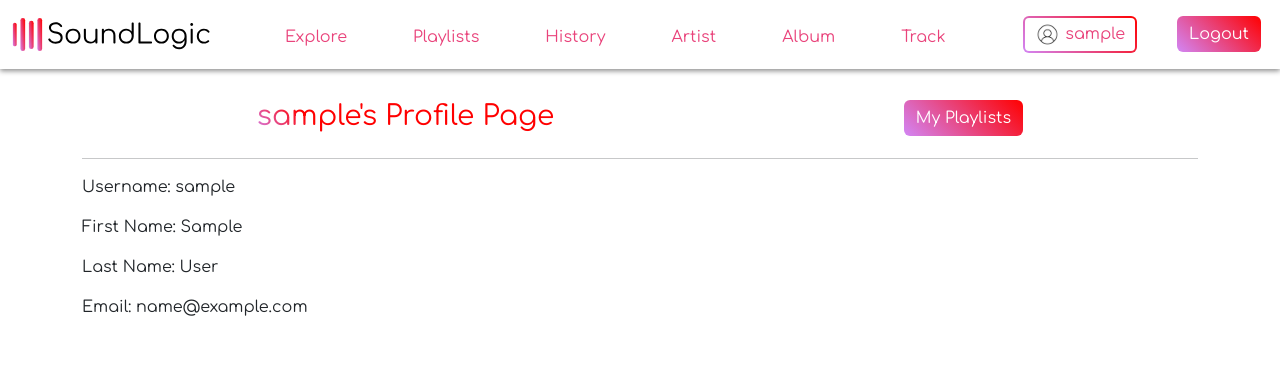
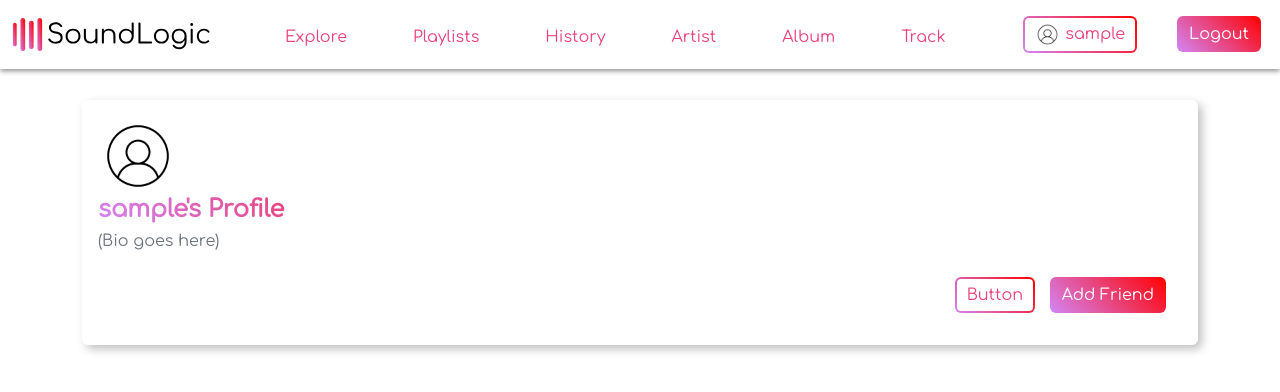
Before and after one commit to EvanPeacock/Senior-Project-MW-11, a Django app: a page that uses recommender/templates/base.html in a window 1280 px wide. Shown: the top 392 px of the page. Run offline with Django 3.2, Linux system fonts and the light colour scheme; the visitor is signed in with stand-in values (Sample User, id 1); data that the repository does not hold is empty; some libraries are stand-ins or nearby versions.

Commit message:
Bootstrap & Profile stuff
did some cool bootstrap stuff on profile editing page, started separating profile and myprofile

```diff
--- a/recommender/templates/base.html
+++ b/recommender/templates/base.html
@@ -13,8 +13,9 @@
     <!-- Bootstrap -->
     <link rel="stylesheet" href="{% static 'css/bootstrap.min.css' %}">
     <link href='https://fonts.googleapis.com/css?family=Comfortaa' rel='stylesheet' type='text/css'>
-    <script src="https://cdn.jsdelivr.net/npm/jquery@3.5.1/dist/jquery.slim.min.js" integrity="sha384-DfXdz2htPH0lsSSs5nCTpuj/zy4C+OGpamoFVy38MVBnE+IbbVYUew+OrCXaRkfj" crossorigin="anonymous"></script>
-    <script src="https://cdn.jsdelivr.net/npm/bootstrap@4.6.2/dist/js/bootstrap.bundle.min.js" integrity="sha384-Fy6S3B9q64WdZWQUiU+q4/2Lc9npb8tCaSX9FK7E8HnRr0Jz8D6OP9dO5Vg3Q9ct" crossorigin="anonymous"></script>
+    <script src="https://cdn.jsdelivr.net/npm/@popperjs/core@2.9.2/dist/umd/popper.min.js" integrity="sha384-IQsoLXl5PILFhosVNubq5LC7Qb9DXgDA9i+tQ8Zj3iwWAwPtgFTxbJ8NT4GN1R8p" crossorigin="anonymous"></script>
+    <script src="https://cdn.jsdelivr.net/npm/bootstrap@5.0.2/dist/js/bootstrap.min.js" integrity="sha384-cVKIPhGWiC2Al4u+LWgxfKTRIcfu0JTxR+EQDz/bgldoEyl4H0zUF0QKbrJ0EcQF" crossorigin="anonymous"></script>
+
 
     <!-- HTMX -->
     <script src="https://unpkg.com/htmx.org@1.8.0"></script>
--- a/recommender/templates/recommender/profile.html
+++ b/recommender/templates/recommender/profile.html
@@ -1,31 +1,22 @@
 {% extends 'base.html' %}
+{% load static %}
 
-{% block title %} {{user.username}}'s Profile {% endblock %}
+{% block title %} {{user}}'s Profile {% endblock %}
 
 {% block content %}
 
-<div class="header" style="display:flex;justify-content:space-around;">
-    <h3>{{user.username}}'s Profile Page</h3>
-    <div>
-        <a href="{% url "recommender:get_user_playlists" request.user.username %}" class="btn btn-custom">My Playlists</a>
-    </div>
+
+
+<div class="card" style="width: 100%; margin-bottom: 20px">
+  <div class="card-body">
+      <img src="{% static 'pfp.jpg' %}" class="card-img-top" alt="..." style ="height: 80px; width: 80px">
+      <h5 class="card-title">{{user}}'s Profile</h5>
+      <div class="card-subtitle mb-2 text-muted">(Bio goes here)</div>
+      <div class="card-body" style="text-align: right;">
+        <a class="btn btn-outline-custom" style="margin-right: 10px">Button</a>
+        <a class="btn btn-custom">Add Friend</a>
+      </div>
+  </div>
 </div>
-<hr>
-{% if request.user.is_authenticated %}
-    {% if user.username %}
-        <p>Username: {{user.username}}</p>
-    {% endif %}
-    {% if user.first_name %}
-        <p>First Name: {{user.first_name}}</p>
-    {% endif %}
-    {% if user.last_name %}
-        <p>Last Name: {{user.last_name}}</p>
-    {% endif %}
-    {% if user.email %}
-        <p>Email: {{user.email}}</p>
-    {% endif %}
-{% else %}
-
-{% endif %}
 
 {% endblock %}
--- a/recommender/views.py
+++ b/recommender/views.py
@@ -207,7 +207,7 @@ def get_profile(request, user_name):
                 'albums': aResp[:3]
                 })
         else:
-            return render(request, 'recommender/signin.html',{})
+            return render(request, 'recommender/signin.html',{'user':user_name})
     else:
         raise render('Unable to access profile')
 
```
Also changed, not shown: recommender/templates/recommender/edit_settings.html (+26 -16 lines), recommender/templates/recommender/myprofile.html (+5 -5 lines).
